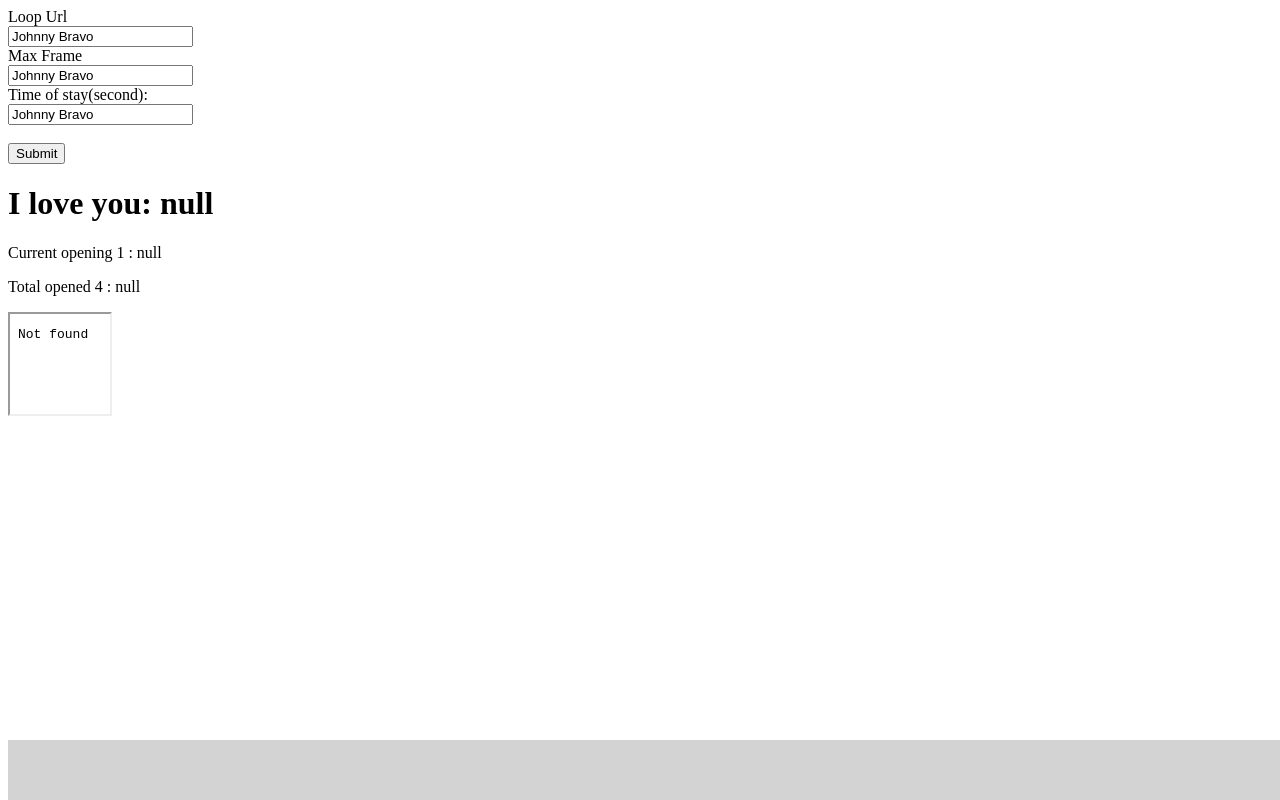
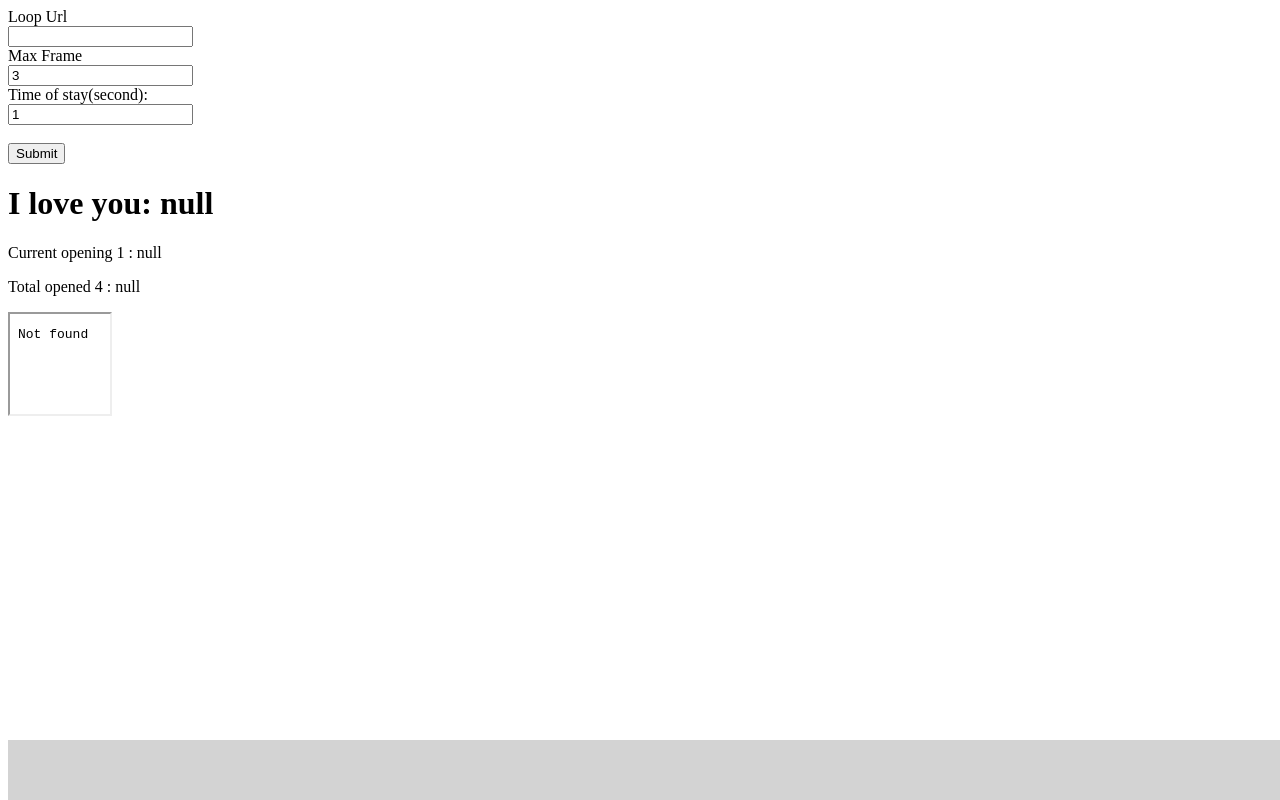
Before and after one commit to loopyou/loopyou.github.io, a plain HTML site: page index.html in a window 1280 px wide. Drawn offline with Linux system fonts and the light colour scheme.

Commit message:
default value for form

```diff
--- a/index.html
+++ b/index.html
@@ -40,10 +40,9 @@ const urlParams = new URLSearchParams(window.location.search);
 const TARGET_URL = urlParams.get('url');
 const stayTime = urlParams.get('stayTime') || 1
 const maxFrame = urlParams.get('maxFrame') || 3
-document.getElementById("url").value = "Johnny Bravo";
-document.getElementById("stayTime").value = "Johnny Bravo";
-document.getElementById("maxFrame").value = "Johnny Bravo";
-
+document.getElementById("url").value = TARGET_URL;
+document.getElementById("stayTime").value = stayTime;
+document.getElementById("maxFrame").value = maxFrame;
 
 const updateAndShowCount = (msg) => {
   document.getElementById("msg").innerHTML = msg;
```
